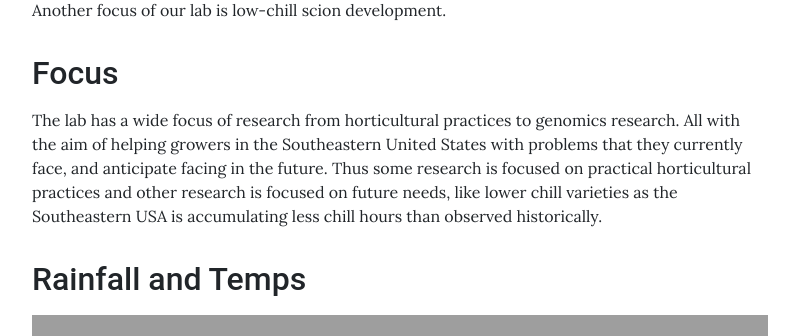
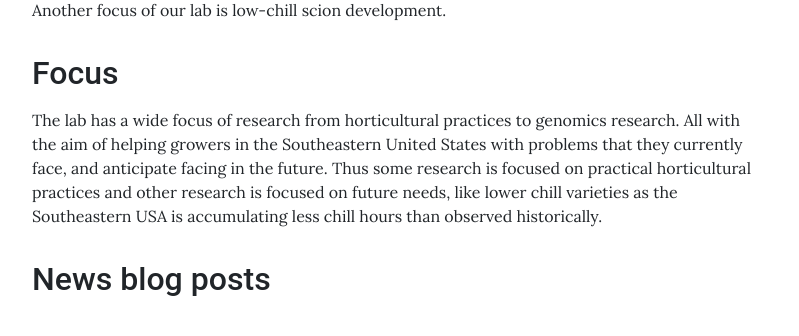
Before and after one commit to jeekinlau/lab_website, a Jekyll site: the page built from pages/home.md, in a window 1280 px wide and 900 px high, scrolled down 568 px, cut to the strip 0-336 px from the top of the window. Shown: the whole strip, without its empty margins (240-1039 px from the left). Built offline with Jekyll 4.4.1, drawn with Linux system fonts in a browser that asks for light colours.

Commit message:
move temp data to code page

```diff
--- a/pages/home.md
+++ b/pages/home.md
@@ -24,10 +24,4 @@ The USDA-ARS peach rootstock lab is focused on developing rootstocks for the Sou
 The lab has a wide focus of research from horticultural practices to genomics research. All with the aim of helping growers in the Southeastern United States with problems that they currently face, and anticipate facing in the future. Thus some research is focused on practical horticultural practices and other research is focused on future needs, like lower chill varieties as the Southeastern USA is accumulating less chill hours than observed historically.
 
 
-<p>
-<h2> Rainfall and Temps </h2>
-<iframe src="https://jeekinlau.github.io/byron_rainfall/" width="100%" height="100%"> /iframe>
-</p>
-
-
 ## News blog posts
```
Also changed, not shown: pages/code.md (+5 -0 lines).
